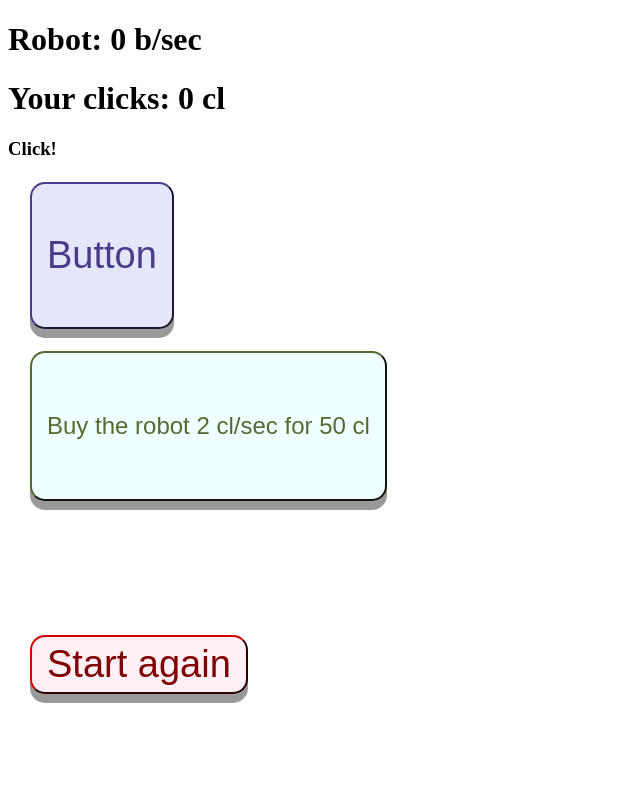
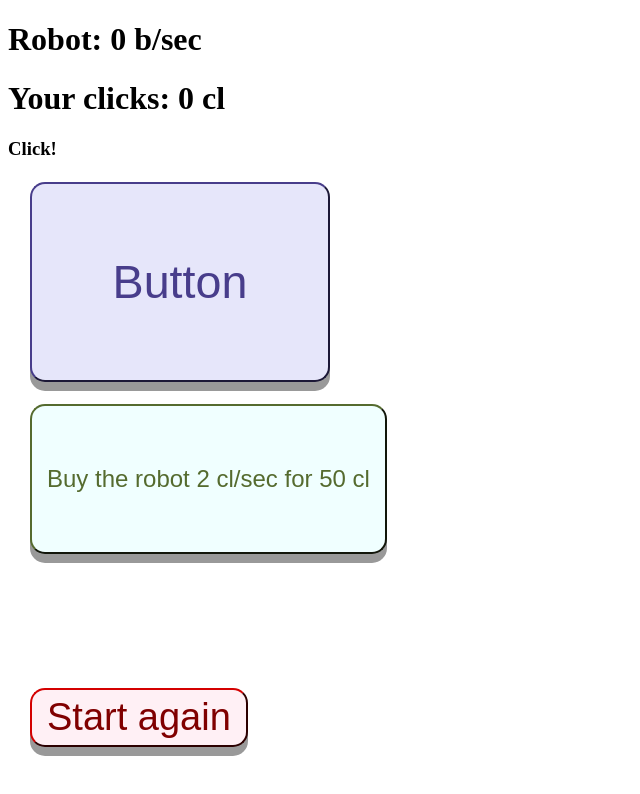
Before and after one commit to DinaVolna/Clicker, a plain HTML site: page index.html in a window 1280 px wide. Shown: the whole page, without its empty margins (0-640 px from the left). Drawn offline with Linux system fonts and the light colour scheme.

Commit message:
first commit

```diff
--- a/style.css
+++ b/style.css
@@ -46,6 +46,9 @@
   background-color: lavender;
   border-color: darkslateblue;
   padding: 50px 15px;
+  width: 300px;
+  height: 200px;
+  font-size: 35pt;
 }
 
 #rob {
```
